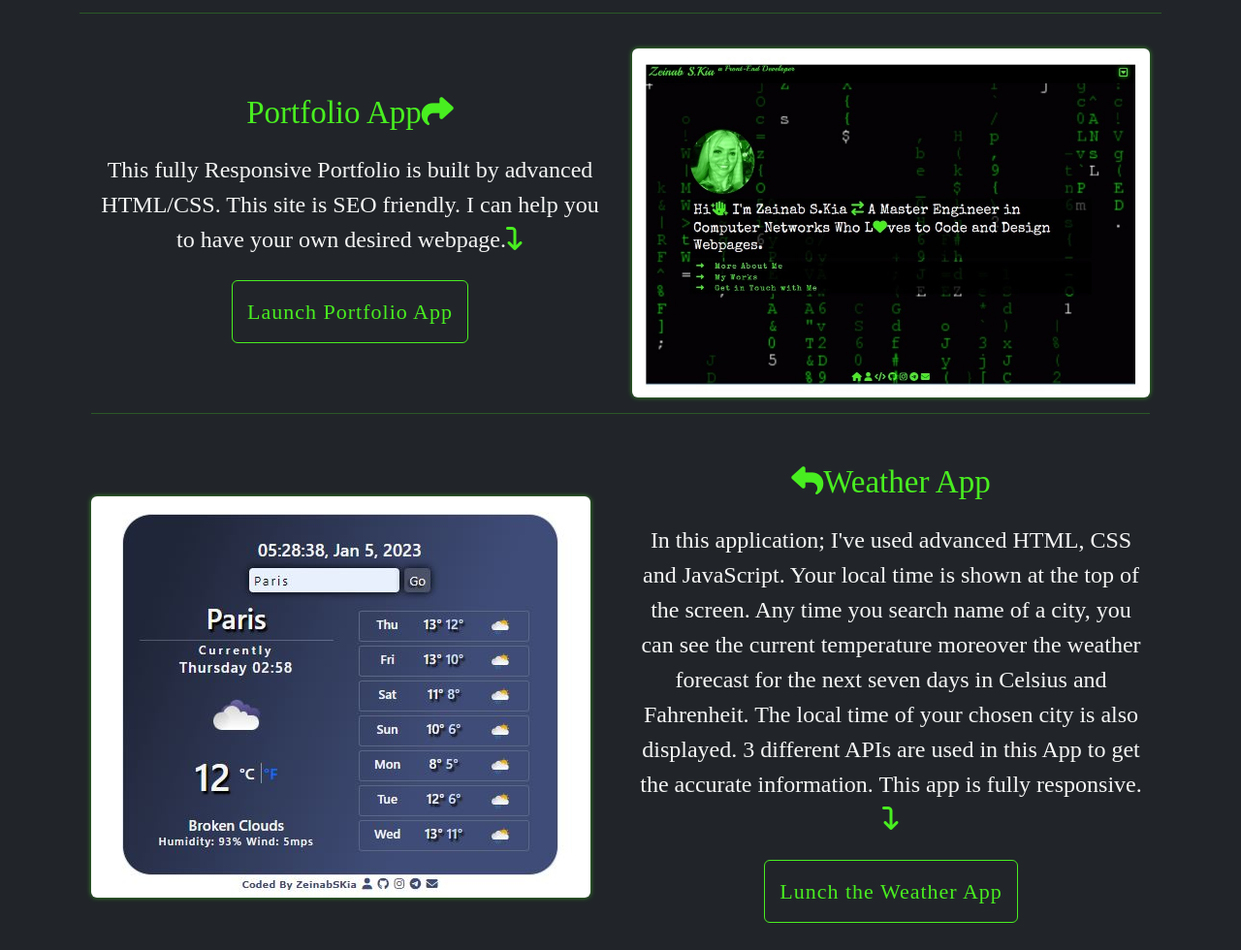
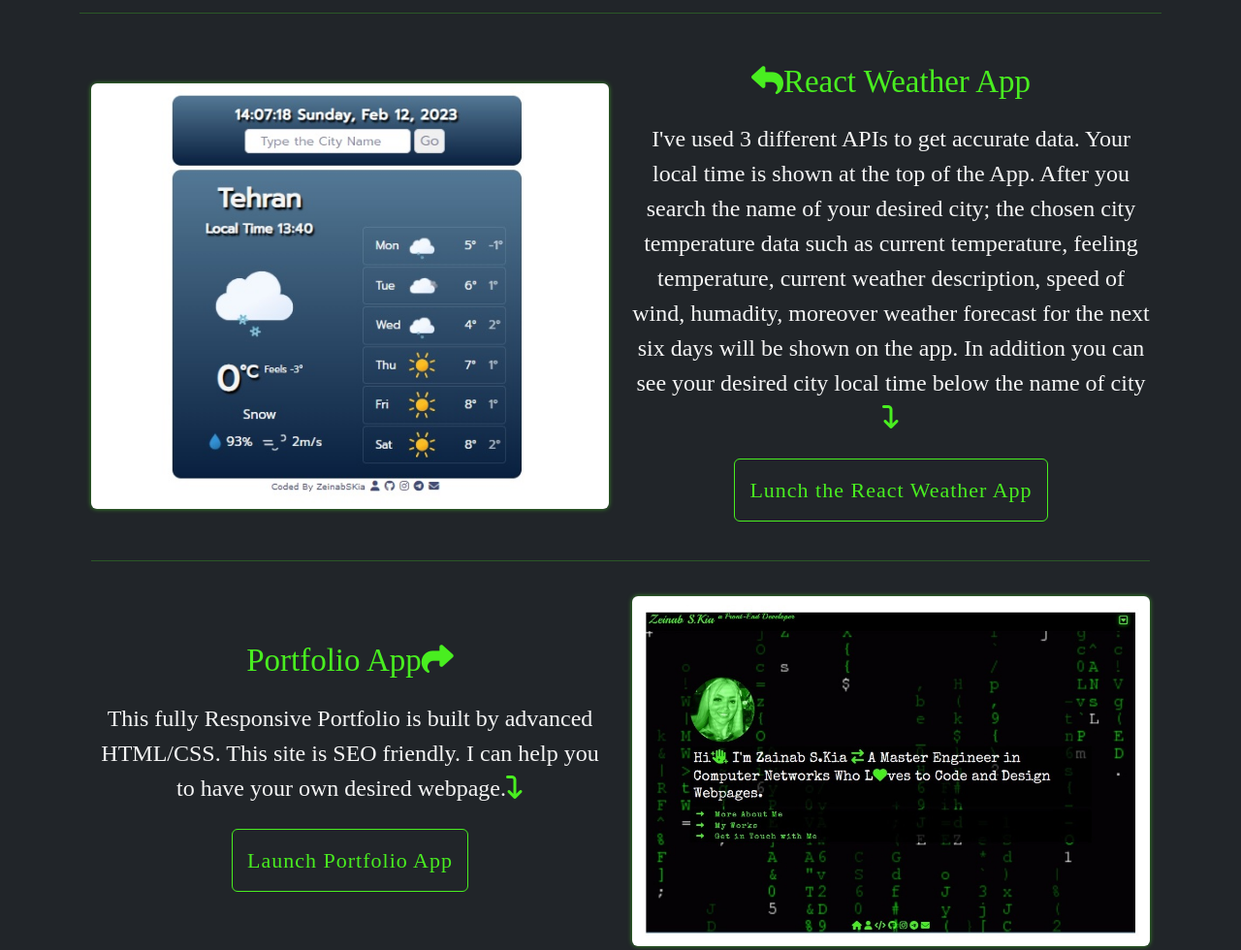
Before and after one commit to zeinabkia/Portfolio, a plain HTML site: page works.html in a window 1280 px wide. Shown: the part 154-1134 px from the top of the page at 97% size. Drawn offline with nearby package versions, Linux system fonts and the light colour scheme; a web font is replaced by a local one.

Commit message:
React has been added

```diff
--- a/SRC/styles.css
+++ b/SRC/styles.css
@@ -115,7 +115,7 @@ li:hover {
 .plusCertificateDes {
   color: whitesmoke;
 }
-.basicCertificateDes {
+.reactCertificateDes {
   color: whitesmoke;
 }
 .col-6 {
--- a/works.html
+++ b/works.html
@@ -121,12 +121,48 @@
         <div class="container">
           <div class="row workRow">
             <div class="col-md-6">
+              <img
+                src="/images/React.jpg"
+                class="img-fluid rounded"
+                alt="Weather-App"
+              />
+            </div>
+            <div class="col-md-6">
+              <p class="worksDesTitle">
+                <i class="fa-solid fa-reply"></i>React Weather App
+              </p>
+              <p class="workDescription">
+                I've used 3 different APIs to get accurate data. Your local time
+                is shown at the top of the App. After you search the name of
+                your desired city; the chosen city temperature data such as
+                current temperature, feeling temperature, current weather
+                description, speed of wind, humadity, moreover weather forecast
+                for the next six days will be shown on the app. In addition you
+                can see your desired city local time below the name of city<i
+                  class="fa-solid fa-arrow-turn-down"
+                ></i>
+              </p>
+              <div class="my-4 d-flex justify-content-center">
+                <a
+                  href="https://zeinab-react-weatherapp.netlify.app/"
+                  class="lunch-link"
+                  title="ReactWeatherApp"
+                  target="_blank"
+                  >Lunch the React Weather App</a
+                >
+              </div>
+            </div>
+          </div>
+          <hr id="hr" />
+          <div class="row workRow">
+            <div class="col-md-6">
               <p class="mb-3 worksDesTitle">
                 Portfolio App<i class="fa-solid fa-share"></i>
               </p>
               <p class="workDescription">
                 This fully Responsive Portfolio is built by advanced HTML/CSS.
-                This site is SEO friendly. I can help you to have your own desired webpage.<i class="fa-solid fa-arrow-turn-down"></i>
+                This site is SEO friendly. I can help you to have your own
+                desired webpage.<i class="fa-solid fa-arrow-turn-down"></i>
               </p>
               <div class="my-4 d-flex justify-content-center">
                 <a
@@ -157,16 +193,16 @@
             </div>
             <div class="col-md-6">
               <p class="worksDesTitle">
-                <i class="fa-solid fa-reply"></i>Weather App
+                <i class="fa-solid fa-reply"></i> JavaScript Weather App
               </p>
               <p class="workDescription">
                 In this application; I've used advanced HTML, CSS and
                 JavaScript. Your local time is shown at the top of the screen.
-                Any time you search name of a city, you can see the current
-                temperature moreover the weather forecast for the next seven
-                days in Celsius and Fahrenheit. The local time of your chosen
-                city is also displayed. 3 different APIs are used in this App to
-                get the accurate information. This app is fully responsive.<i
+                Any time you search a city, you can see the current temperature
+                moreover the weather forecast for the next seven days in Celsius
+                and Fahrenheit. The local time of your chosen city is also
+                displayed. 3 different APIs are used in this App to get the
+                accurate information. This app is fully responsive.<i
                   class="fa-solid fa-arrow-turn-down"
                 ></i>
               </p>
@@ -176,7 +212,7 @@
                   class="lunch-link"
                   title="WeatherApp"
                   target="_blank"
-                  >Lunch the Weather App</a
+                  >Lunch the JavaScript Weather App</a
                 >
               </div>
             </div>
```
Also changed, not shown: about.html (+29 -1 lines), images/128696.png (added), images/React.jpg (added).
